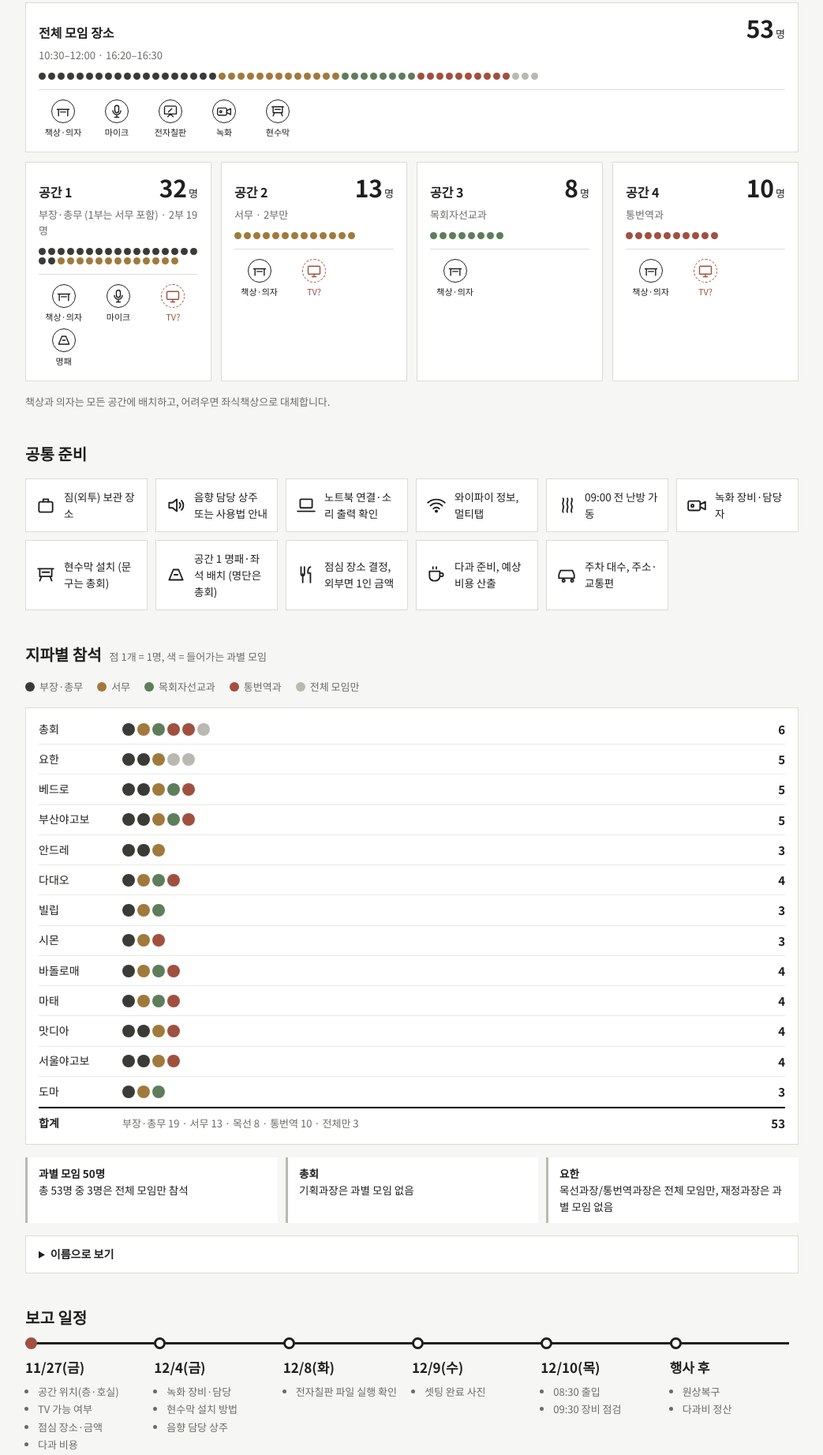
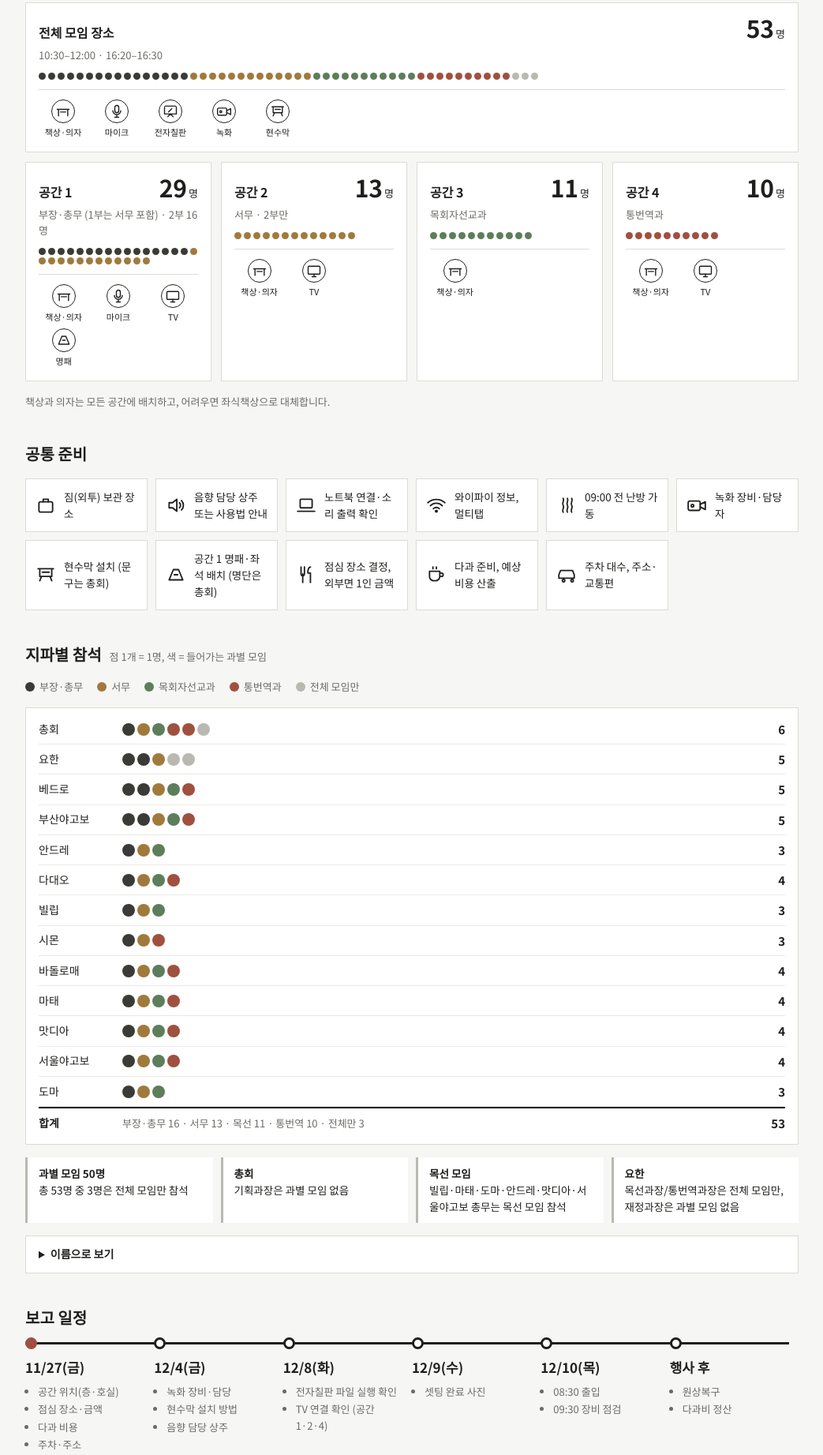
Before and after one commit to ssnantz5aa/-, a website: page yohan-briefing.html in a window 1280 px wide. Shown: the part 786-2629 px from the top of the page at 79% size, without its empty margins (118-1161 px from the left). Drawn offline with Linux system fonts and the light colour scheme; a web font is replaced by a local one.

Commit message:
Move three secretaries-general to pastoral mission group; TV required in rooms 1, 2, 4
Co-Authored-By: Claude Opus 5.5 <noreply@anthropic.com>
Claude-Session: https://claude.ai/code/session_01UetvH8yjku1KzNKbBwrwKi

```diff
--- a/yohan-briefing.html
+++ b/yohan-briefing.html
@@ -179,7 +179,7 @@ td:first-child, th:first-child { text-align: left; }
   </section>
 
   <section>
-    <h2>공간별 준비 <small>진한 아이콘 = 준비, 점선 = 가능 여부 보고</small></h2>
+    <h2>공간별 준비 <small>아이콘 = 준비할 것</small></h2>
     <div class="rooms" id="rooms"></div>
     <p class="note">책상과 의자는 모든 공간에 배치하고, 어려우면 좌식책상으로 대체합니다.</p>
   </section>
@@ -208,6 +208,7 @@ td:first-child, th:first-child { text-align: left; }
     <div class="flags">
       <div class="flag"><b>과별 모임 50명</b>총 53명 중 3명은 전체 모임만 참석</div>
       <div class="flag"><b>총회</b>기획과장은 과별 모임 없음</div>
+      <div class="flag"><b>목선 모임</b>빌립·마태·도마·안드레·맛디아·서울야고보 총무는 목선 모임 참석</div>
       <div class="flag"><b>요한</b>목선과장/통번역과장은 전체 모임만, 재정과장은 과별 모임 없음</div>
     </div>
     <details>
@@ -246,9 +247,9 @@ const pos = s => ((m(s) - T0) / SPAN * 100).toFixed(3) + '%';
 const lanes = [
   { lab: '전체 모임 장소', sub: '53명', blocks: [['10:30', '12:00', 'var(--g1)', '전체 모임 53명'], ['16:20', '16:30', 'var(--g1)', '']] },
   { lab: '점심', sub: '교회 내 또는 외부', blocks: [['12:00', '13:00', 'var(--meal)', '식사', 'meal']] },
-  { lab: '공간 1', sub: '최대 32명', blocks: [['13:00', '14:30', 'linear-gradient(90deg,var(--g1) 59%,var(--g2) 59%)', '부장·총무·서무 32'], ['14:30', '16:20', 'var(--g1)', '부장·총무 19']] },
+  { lab: '공간 1', sub: '최대 29명', blocks: [['13:00', '14:30', 'linear-gradient(90deg,var(--g1) 55%,var(--g2) 55%)', '부장·총무·서무 29'], ['14:30', '16:20', 'var(--g1)', '부장·총무 16']] },
   { lab: '공간 2', sub: '13명', blocks: [['14:30', '16:20', 'var(--g2)', '서무 13']] },
-  { lab: '공간 3', sub: '8명', blocks: [['13:00', '16:20', 'var(--g3)', '목회자선교과 8']] },
+  { lab: '공간 3', sub: '11명', blocks: [['13:00', '16:20', 'var(--g3)', '목회자선교과 11']] },
   { lab: '공간 4', sub: '10명', blocks: [['13:00', '16:20', 'var(--g4)', '통번역과 10']] },
 ];
 let gh = '';
@@ -267,11 +268,11 @@ document.getElementById('legend').innerHTML = legend(['g1', 'g2', 'g3', 'g4']);
 // rooms
 const TOOLS = [['desk', '책상·의자'], ['mic', '마이크'], ['board', '전자칠판'], ['tv', 'TV'], ['rec', '녹화'], ['banner', '현수막'], ['plate', '명패']];
 const rooms = [
-  { name: '전체 모임 장소', big: true, who: '10:30–12:00 · 16:20–16:30', cnt: 53, mix: [[19, 'g1'], [13, 'g2'], [8, 'g3'], [10, 'g4'], [3, 'g0']], need: { desk: 1, mic: 1, board: 1, rec: 1, banner: 1 } },
-  { name: '공간 1', who: '부장·총무 (1부는 서무 포함)', cnt: 32, extra: '2부 19명', mix: [[19, 'g1'], [13, 'g2']], need: { desk: 1, mic: 1, tv: 'ask', plate: 1 } },
-  { name: '공간 2', who: '서무 · 2부만', cnt: 13, mix: [[13, 'g2']], need: { desk: 1, tv: 'ask' } },
-  { name: '공간 3', who: '목회자선교과', cnt: 8, mix: [[8, 'g3']], need: { desk: 1 } },
-  { name: '공간 4', who: '통번역과', cnt: 10, mix: [[10, 'g4']], need: { desk: 1, tv: 'ask' } },
+  { name: '전체 모임 장소', big: true, who: '10:30–12:00 · 16:20–16:30', cnt: 53, mix: [[16, 'g1'], [13, 'g2'], [11, 'g3'], [10, 'g4'], [3, 'g0']], need: { desk: 1, mic: 1, board: 1, rec: 1, banner: 1 } },
+  { name: '공간 1', who: '부장·총무 (1부는 서무 포함)', cnt: 29, extra: '2부 16명', mix: [[16, 'g1'], [13, 'g2']], need: { desk: 1, mic: 1, tv: 1, plate: 1 } },
+  { name: '공간 2', who: '서무 · 2부만', cnt: 13, mix: [[13, 'g2']], need: { desk: 1, tv: 1 } },
+  { name: '공간 3', who: '목회자선교과', cnt: 11, mix: [[11, 'g3']], need: { desk: 1 } },
+  { name: '공간 4', who: '통번역과', cnt: 10, mix: [[10, 'g4']], need: { desk: 1, tv: 1 } },
 ];
 document.getElementById('rooms').innerHTML = rooms.map(r => {
   const kit = TOOLS.filter(([k]) => r.need[k]).map(([k, label]) => {
@@ -289,8 +290,8 @@ document.getElementById('rooms').innerHTML = rooms.map(r => {
 // tribes: [name, 부총, 서무, 목선, 통번역, 전체만]
 const tribes = [
   ['총회', 1, 1, 1, 2, 1], ['요한', 2, 1, 0, 0, 2], ['베드로', 2, 1, 1, 1, 0], ['부산야고보', 2, 1, 1, 1, 0],
-  ['안드레', 2, 1, 0, 0, 0], ['다대오', 1, 1, 1, 1, 0], ['빌립', 1, 1, 1, 0, 0], ['시몬', 1, 1, 0, 1, 0],
-  ['바돌로매', 1, 1, 1, 1, 0], ['마태', 1, 1, 1, 1, 0], ['맛디아', 2, 1, 0, 1, 0], ['서울야고보', 2, 1, 0, 1, 0], ['도마', 1, 1, 1, 0, 0],
+  ['안드레', 1, 1, 1, 0, 0], ['다대오', 1, 1, 1, 1, 0], ['빌립', 1, 1, 1, 0, 0], ['시몬', 1, 1, 0, 1, 0],
+  ['바돌로매', 1, 1, 1, 1, 0], ['마태', 1, 1, 1, 1, 0], ['맛디아', 1, 1, 1, 1, 0], ['서울야고보', 1, 1, 1, 1, 0], ['도마', 1, 1, 1, 0, 0],
 ];
 const keys = ['g1', 'g2', 'g3', 'g4', 'g0'];
 const tot = [0, 0, 0, 0, 0];
@@ -308,23 +309,23 @@ const names = [
   ['요한', '홍혜정', '전윤정', '류기원', '전체 모임만', '전체 모임만'],
   ['베드로', '민경', '김종대', '정혜련', '김경렬', '박선영'],
   ['부산야고보', '김현지', '홍미란', '조석현', '김종훈', '강동균'],
-  ['안드레', '이재인', '박선경', '허보윤', '불참', '불참'],
+  ['안드레', '이재인', '목선 모임', '허보윤', '박선경(총무)', '불참'],
   ['다대오', '오채린', '불참', '송현아', '홍진영', '박지수'],
   ['빌립', '김경환', '목선 모임', '이세은', '이건호(총무)', '불참'],
   ['시몬', '김민주', '불참', '김지원', '불참', '김지현'],
   ['바돌로매', '지도방문', '정효영', '유태현', '김다은', '박선하'],
   ['마태', '이정미', '목선 모임', '이선아', '주예현(총무)', '김규리'],
-  ['맛디아', '박종열', '최원석', '김명옥', '불참', '성예은'],
-  ['서울야고보', '김대중', '김영희', '박춘연', '불참', '장춘화'],
+  ['맛디아', '박종열', '목선 모임', '김명옥', '최원석(총무)', '성예은'],
+  ['서울야고보', '김대중', '목선 모임', '박춘연', '김영희(총무)', '장춘화'],
   ['도마', '이상대', '목선 모임', '강하니', '박재경(총무)', '불참'],
 ];
 document.getElementById('names').innerHTML = names.map(r => `<tr>${r.map(c => `<td>${c}</td>`).join('')}</tr>`).join('');
 
 // deadlines
 const steps = [
-  ['11/27(금)', ['공간 위치(층·호실)', 'TV 가능 여부', '점심 장소·금액', '다과 비용', '주차·주소'], true],
+  ['11/27(금)', ['공간 위치(층·호실)', '점심 장소·금액', '다과 비용', '주차·주소'], true],
   ['12/4(금)', ['녹화 장비·담당', '현수막 설치 방법', '음향 담당 상주']],
-  ['12/8(화)', ['전자칠판 파일 실행 확인']],
+  ['12/8(화)', ['전자칠판 파일 실행 확인', 'TV 연결 확인 (공간 1·2·4)']],
   ['12/9(수)', ['셋팅 완료 사진']],
   ['12/10(목)', ['08:30 출입', '09:30 장비 점검']],
   ['행사 후', ['원상복구', '다과비 정산']],
```
Also changed, not shown: 1 other file.
